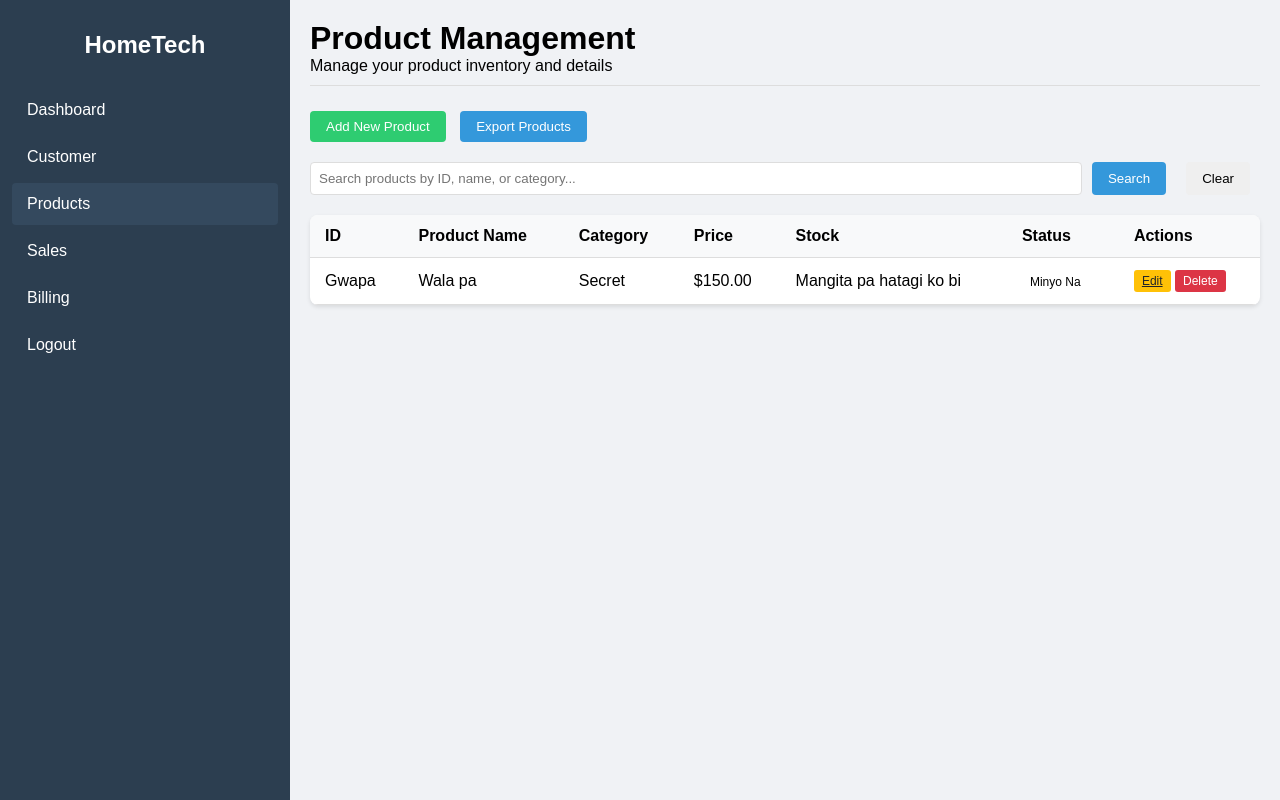
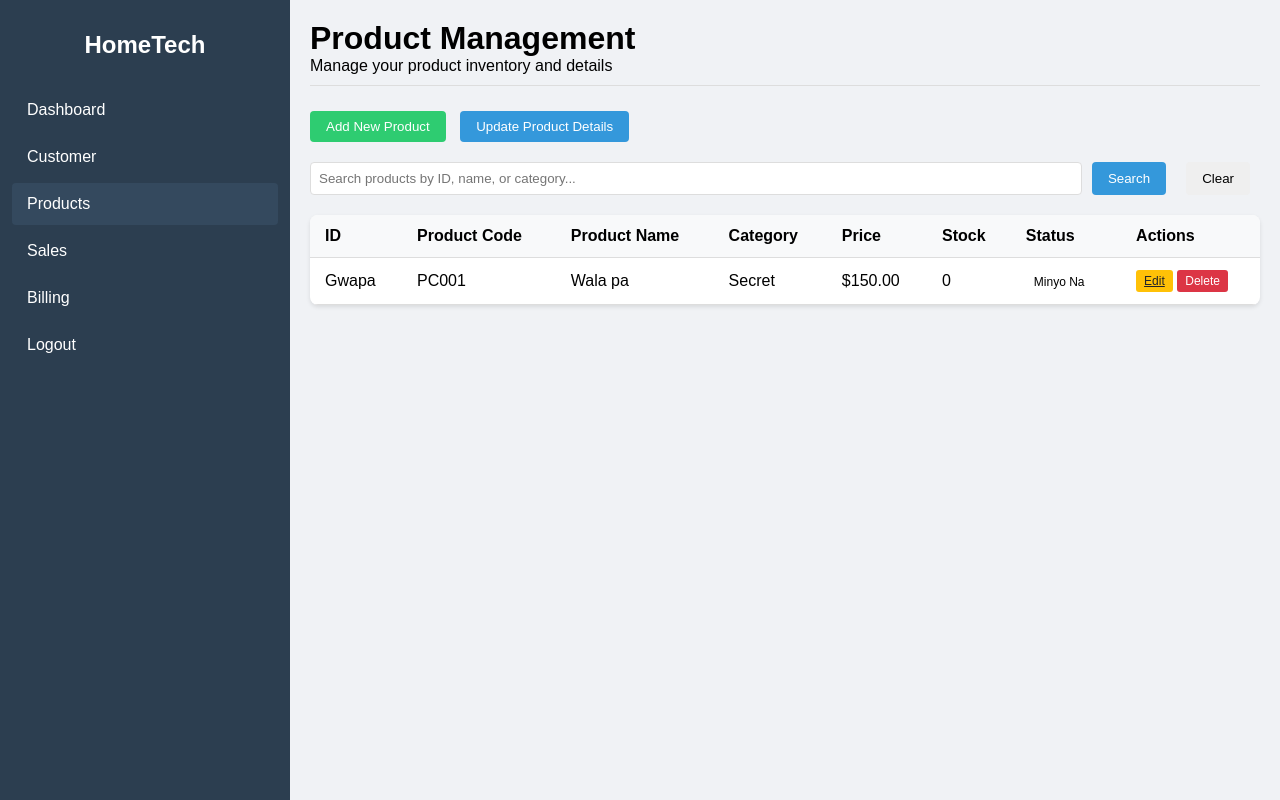
Before and after one commit to angelmaeasucan/Angel, a Flask app: page /products in a window 1280 px wide. Run offline with Flask 3, Linux system fonts and the light colour scheme.

Commit message:
Add files via upload
Mao ni

```diff
--- a/HomeTech/app.py
+++ b/HomeTech/app.py
@@ -9,7 +9,7 @@ customers = [
 
 # PRODUCTS DATABASE
 products = [
-    {'id': 'Gwapa', 'name': 'Wala pa', 'category': 'Secret', 'price': 150, 'stock': 'Mangita pa hatagi ko bi', 'status': 'Minyo na'},
+    {'id': 'Gwapa', 'code': 'PC001', 'name': 'Wala pa', 'category': 'Secret', 'price': 150, 'stock': 0, 'status': 'Minyo na'},
 ]
 
 # SALES DATABASE
@@ -211,13 +211,14 @@ def products_management():
         print(f"POST data: {request.form}")
         if 'save_product' in request.form:
             product_id = request.form.get('productId', '').strip()
+            product_code = request.form.get('productCode', '').strip()
             product_name = request.form.get('productName', '').strip()
             category = request.form.get('category', '').strip()
             price = request.form.get('price', '').strip()
             stock = request.form.get('stock', '').strip()
             status = request.form.get('status', 'active')
 
-            if not product_id or not product_name or not category or not price or not stock:
+            if not product_id or not product_code or not product_name or not category or not price or not stock:
                 error = "All fields are required!"
             else:
                 try:
@@ -230,16 +231,22 @@ def products_management():
                     if existing:
                         error = "Product ID already exists!"
                     else:
-                        products.append({
-                            'id': product_id,
-                            'name': product_name,
-                            'category': category,
-                            'price': price,
-                            'stock': stock,
-                            'status': status
-                        })
-                        log_activity('product', f'New product added: {product_name} (ID: {product_id})', 'admin')
-                        return redirect(url_for('products_management'))
+                        # Check if product code already exists
+                        existing_code = [p for p in products if p['code'] == product_code]
+                        if existing_code:
+                            error = "Product Code already exists!"
+                        else:
+                            products.append({
+                                'id': product_id,
+                                'code': product_code,
+                                'name': product_name,
+                                'category': category,
+                                'price': price,
+                                'stock': stock,
+                                'status': status
+                            })
+                            log_activity('product', f'New product added: {product_name} (ID: {product_id})', 'admin')
+                            return redirect(url_for('products_management'))
                 except ValueError:
                     error = "Invalid number format for ID, Price, or Stock!"
 
@@ -252,7 +259,7 @@ def products_management():
     # Filter products based on search
     filtered_products = products
     if search_query:
-        filtered_products = [p for p in products if search_query in str(p['id']) or search_query in p['name'].lower() or search_query in p['category'].lower()]
+        filtered_products = [p for p in products if search_query in str(p['id']) or search_query in p.get('code', '') or search_query in p['name'].lower() or search_query in p['category'].lower()]
 
     return render_template('Products.html', products=filtered_products, error=error, search_query=search_query, form_data=form_data)
 
@@ -386,18 +393,27 @@ def edit_product(product_id):
 
     if request.method == 'POST':
         print(f"POST data for edit: {request.form}")
+        product_code = request.form.get('productCode', '').strip()
         product_name = request.form.get('productName', '').strip()
         category = request.form.get('category', '').strip()
         price = request.form.get('price', '').strip()
         stock = request.form.get('stock', '').strip()
         status = request.form.get('status', 'active')
 
-        if not product_name or not category or not price or not stock:
+        if not product_code or not product_name or not category or not price or not stock:
             error = "All fields are required!"
             print(f"Validation error: {error}")
             return render_template('Products.html', products=products, error=error, edit_product=product)
 
+        # Check if product code already exists for another product
+        existing_code = [p for p in products if p['code'] == product_code and p['id'] != product_id]
+        if existing_code:
+            error = "Product Code already exists!"
+            print(f"Code exists error: {error}")
+            return render_template('Products.html', products=products, error=error, edit_product=product)
+
         try:
+            product['code'] = product_code
             product['name'] = product_name
             product['category'] = category
             product['price'] = float(price)
--- a/HomeTech/templates/Products.html
+++ b/HomeTech/templates/Products.html
@@ -156,7 +156,7 @@
 
             <div class="action-bar">
                 <button class="btn btn-success" onclick="showAddForm()">Add New Product</button>
-                <button class="btn btn-primary" onclick="exportProducts()">Export Products</button>
+                <button class="btn btn-primary" onclick="UpdateProductDetails()">Update Product Details</button>
             </div>
 
             <!-- Add/Edit Product Form -->
@@ -164,9 +164,14 @@
                 <div class="form-container">
                     <h3 id="formTitle">Add New Product</h3>
                     <form id="productFormData" method="POST" action="/products">
+                        <input type="hidden" name="save_product" value="1">
                         <div class="form-group">
                             <label for="productId">Product ID:</label>
                             <input type="number" id="productId" name="productId" required>
+                        </div>
+                        <div class="form-group">
+                            <label for="productCode">Product Code:</label>
+                            <input type="text" id="productCode" name="productCode" required>
                         </div>
                         <div class="form-group">
                             <label for="productName">Product Name:</label>
@@ -192,7 +197,7 @@
                             </select>
                         </div>
                         <div class="form-actions">
-                            <button type="submit" name="save_product" class="btn btn-success">Save Product</button>
+                            <button type="submit" class="btn btn-success">Save Product</button>
                             <button type="button" onclick="hideForm()" class="btn btn-danger">Cancel</button>
                         </div>
                     </form>
@@ -220,6 +225,7 @@
                     <thead>
                         <tr>
                             <th>ID</th>
+                            <th>Product Code</th>
                             <th>Product Name</th>
                             <th>Category</th>
                             <th>Price</th>
@@ -233,6 +239,7 @@
                             {% for product in products %}
                             <tr>
                                 <td>{{ product.id }}</td>
+                                <td>{{ product.code }}</td>
                                 <td>{{ product.name }}</td>
                                 <td>{{ product.category }}</td>
                                 <td>${{ "%.2f" % product.price }}</td>
@@ -246,7 +253,7 @@
                             {% endfor %}
                         {% else %}
                             <tr>
-                                <td colspan="7" style="text-align: center; padding: 20px; color: #666;">
+                                <td colspan="8" style="text-align: center; padding: 20px; color: #666;">
                                     No products found. Click "Add New Product" to get started.
                                 </td>
                             </tr>
@@ -263,6 +270,7 @@
             document.getElementById('formTitle').textContent = 'Add New Product';
             document.getElementById('productFormData').action = '/products';
             document.getElementById('productId').value = '';
+            document.getElementById('productCode').value = '';
             document.getElementById('productName').value = '';
             document.getElementById('category').value = '';
             document.getElementById('price').value = '';
@@ -270,6 +278,39 @@
             document.getElementById('status').value = 'active';
             document.getElementById('productId').readOnly = false;
             document.getElementById('productForm').style.display = 'block';
+        }
+
+        // Update new product
+        function UpdateNewProduct() {
+            document.getElementById('productFormData').submit();
+        }
+
+        // Update product details
+        function UpdateProductDetails() {
+            // Add validation or additional code here if needed
+            const productId = document.getElementById('productId').value;
+            const productCode = document.getElementById('productCode').value;
+            const productName = document.getElementById('productName').value;
+            const category = document.getElementById('category').value;
+            const price = document.getElementById('price').value;
+            const stock = document.getElementById('stock').value;
+
+            if (!productId.trim() || !productCode.trim() || !productName.trim() || !category.trim() || !price.trim() || !stock.trim()) {
+                alert('All fields are required.');
+                return;
+            }
+
+            if (isNaN(price) || parseFloat(price) <= 0) {
+                alert('Price must be a positive number.');
+                return;
+            }
+
+            if (isNaN(stock) || parseInt(stock) < 0) {
+                alert('Stock must be a non-negative integer.');
+                return;
+            }
+
+            document.getElementById('productFormData').submit();
         }
 
         // Delete product
@@ -299,6 +340,7 @@
                 document.getElementById('formTitle').textContent = 'Edit Product';
                 document.getElementById('productFormData').action = `/edit_product/${editData.id}`;
                 document.getElementById('productId').value = editData.id;
+                document.getElementById('productCode').value = editData.code || '';
                 document.getElementById('productName').value = editData.name;
                 document.getElementById('category').value = editData.category;
                 document.getElementById('price').value = editData.price;
@@ -311,9 +353,11 @@
     </script>
 
     <script type="application/json" id="editProductData">
+
         {% if edit_product %}
         {
             "id": "{{ edit_product.id }}",
+            "code": "{{ edit_product.code }}",
             "name": "{{ edit_product.name }}",
             "category": "{{ edit_product.category }}",
             "price": "{{ edit_product.price }}",
--- a/HomeTech/templates/dashboard.html
+++ b/HomeTech/templates/dashboard.html
@@ -350,7 +350,7 @@
         <ul>
             {% if recent_activities %}
                 {% for activity in recent_activities %}
-                <li class="activity-item activity-{{ activity.type }}">
+                <li class="activity-item activity-content{{ activity.type }}">
                     <div class="activity-content">
                         <span class="activity-description">{{ activity.description }}</span>
                         <span class="activity-meta">{{ activity.timestamp }} • {{ activity.user }}</span>
```
Also changed, not shown: HomeTech/templates/customer.html (+0 -16 lines).
